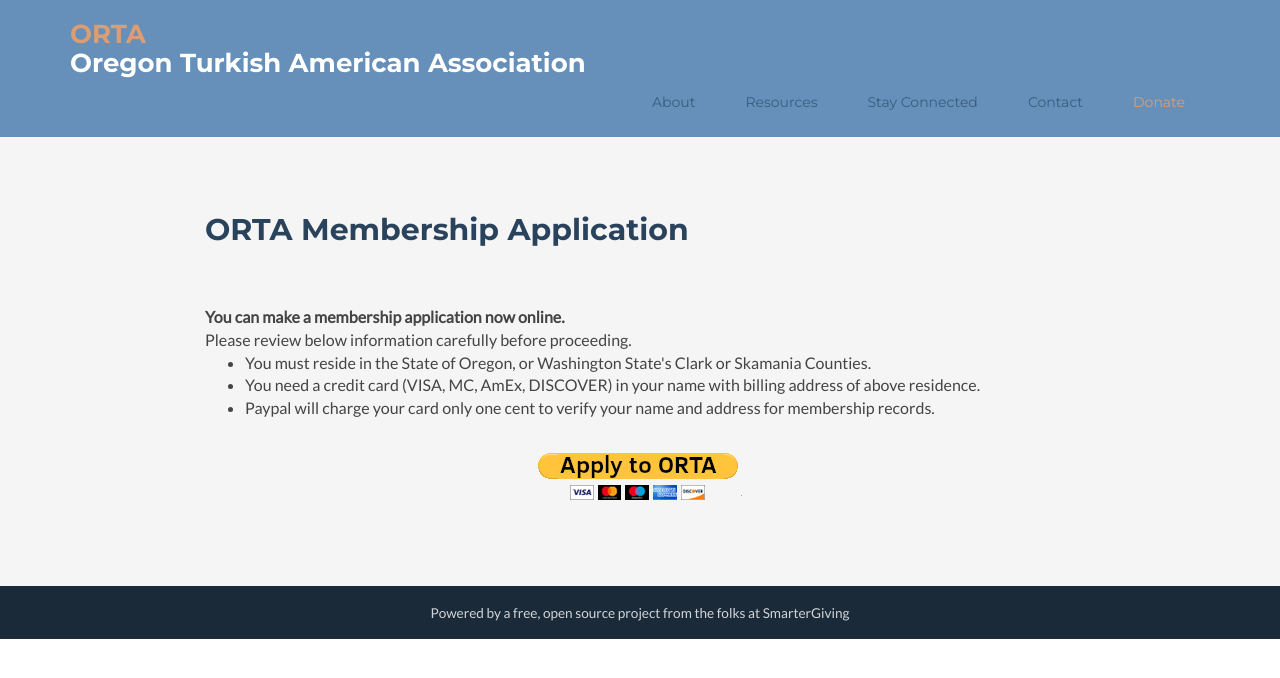
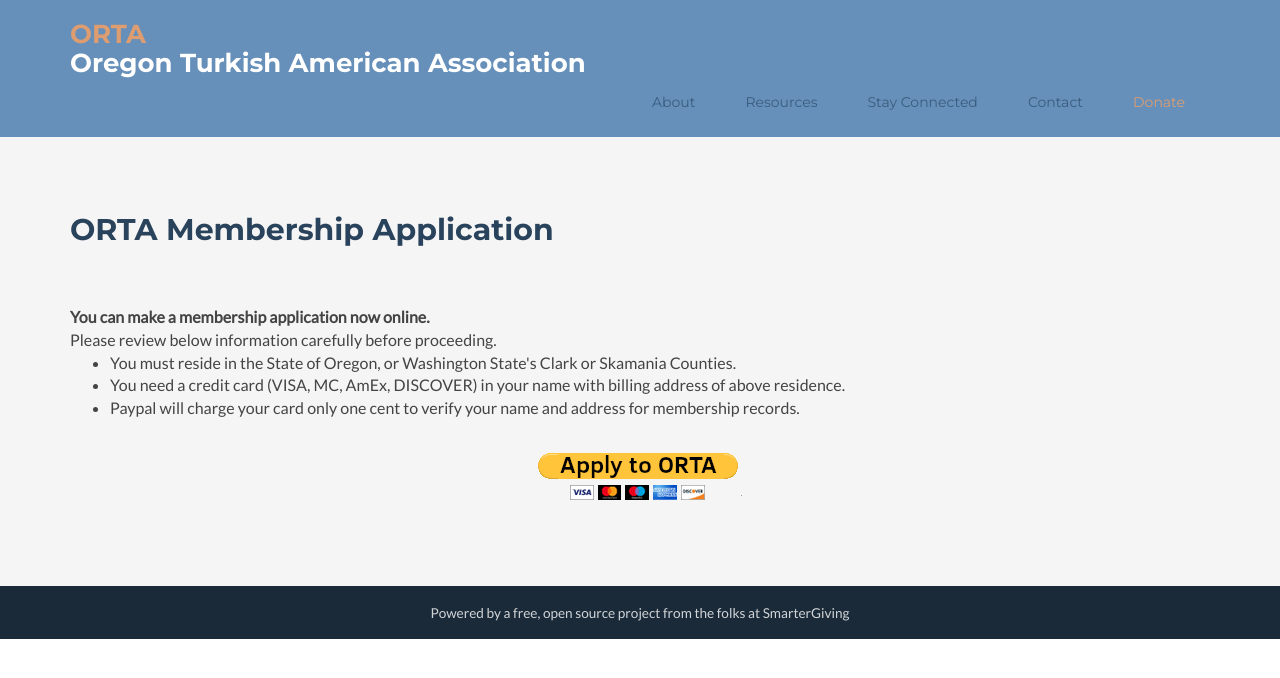
Before and after one commit to ortapdx/ortapdx.github.io, a Jekyll site: the page built from apply.html, in a window 1280 px wide. Shown: the top 678 px of the page. Built offline with Jekyll 4.4.1, drawn with Linux system fonts in a browser that asks for light colours; nearby versions of some CDN libraries; comment, search, counter and statistics services are not loaded.

Commit message:
Update apply.html

```diff
--- a/apply.html
+++ b/apply.html
@@ -35,7 +35,7 @@ layout: default
 <p><br></p>
 <!-- ******MEMBERSHIP****** -->
 <section id="donate" class="donate section text-center">
-  <div class="container" style="width:900px;">
+  <div class="container">
 <!--    <div class="donate-inner"> -->
       <div style="margin-top:100px;text-align:left;">
         <h2 class="title text-left">ORTA Membership Application</h2>
```
